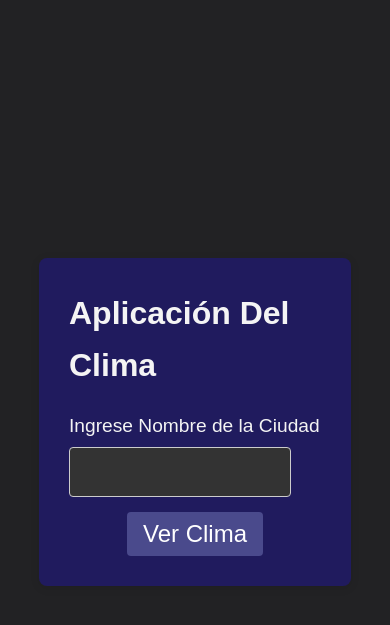
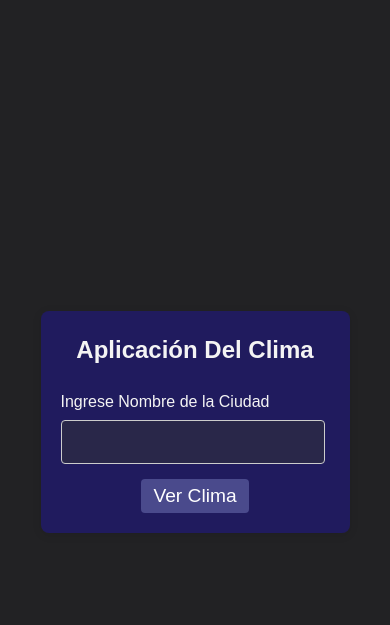
Before and after one commit to JofrarcDev/App-Clima, a Flask app: page / in a window 390 px wide. Shown: the top 625 px of the page. Run offline with Flask 3, Linux system fonts and the light colour scheme; some libraries are stand-ins or nearby versions.

Commit message:
index reparado

```diff
--- a/templates/index.html
+++ b/templates/index.html
@@ -7,7 +7,7 @@
 
     <script src="https://kit.fontawesome.com/c91cfbdec7.js" crossorigin="anonymous"></script>
     <style>
-        * {
+* {
     font-family: Arial, sans-serif;
     margin: 0;
     padding: 0;
@@ -88,25 +88,45 @@ button {
 button:hover {
     background-color: #3a3a6c;
 }
-@media (max-width: 700px) {
+@media (max-width: 730px) {
     .weather-container {
         padding: 30px;
     }
     .titulo {
-        font-size: 2rem;
+        font-size: 1.8rem;
     }
     label {
         font-size: 1.2rem;
     }
     input {
-        width: 200px;
+        width: 90%;
         font-size: 1.5rem;
-        background-color: #333;
+
 
     }
     button {
         font-size: 1.5rem;
         padding: 8px 16px;
+    }
+
+}
+@media (max-width: 420px) {
+    .weather-container {
+        padding: 20px;
+    }
+    .titulo {
+        font-size: 1.5rem;
+    }
+    label {
+        font-size: 1rem;
+    }
+    input {
+        width: 90%;
+        font-size: 1.2rem;
+    }
+    button {
+        font-size: 1.2rem;
+        padding: 6px 12px;
     }
 
 }
```
